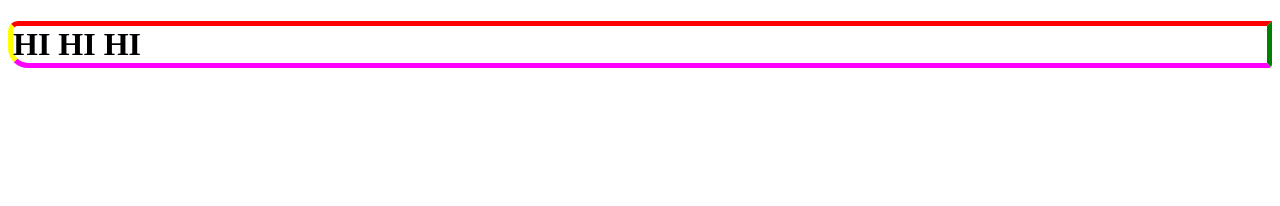
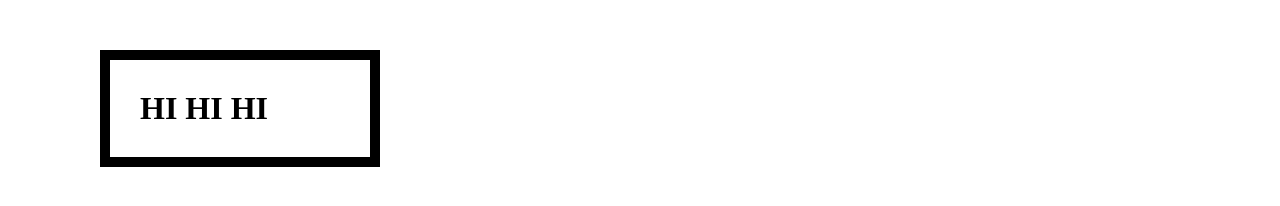
Before and after one commit to Ragavi2909/Frontend-learning, a plain HTML site: page CSS/index.html in a window 1280 px wide. Drawn offline with Linux system fonts and the light colour scheme.

Commit message:
border and padding concepts

```diff
--- a/CSS/styles.css
+++ b/CSS/styles.css
@@ -1,17 +1,26 @@
-h1{
-    /* border-style: dashed; */
-    /* border-style: inset; */
-    /* border-style: outset; */
-    /* border-style: dotted dashed solid double;   order is top right bottom left */
-    /* border-style: dotted solid; in the order of topandbottom followed by leftandright */
-    border-style: solid;
-    /* border-width: 5px 16px 10px 20px; border thickness */
-    border-width: thick;
-    border-color: red green magenta yellow;
-    border-radius: 10px 0px 4px 20px; /*its about borders starts at lefttop, righttop, bottomright, bottomleft*/
+body{
+    margin: 50px;
+}
 
 
+h1{
+    /* margin: 50px;              all sides will be equal*/
+    /* margin: 20px 100px;             topandbottom followed by leftandright */
+    /* margin:30px 20px 60px;              top , leftandright, bottom */
+    /* margin: 10px 20px 30px 40px;            top,right,bottom,left */
 
 
+    /*give seprately*/
+    /* margin-top: 20px;
+    margin-right: 60px;
+    margin-bottom: 30px;
+    margin-left: 100px; */
 
+
+    /* margin:auto; */
+    margin: inherit;  /*inherit will get the characteristics from the parent , here h1's parent is body , so margin becomes
+                        50px*/
+    width: 200px; /*if i give margin as auto and width with some px , it will align in center*/
+    border: 10px solid;
+    padding: 30px;  /*inside space*/   /*margin-outside space*/
 }
```
